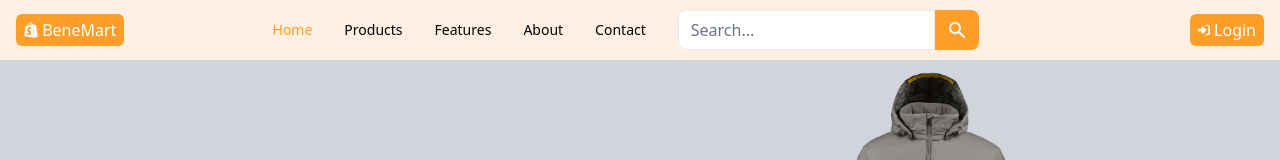
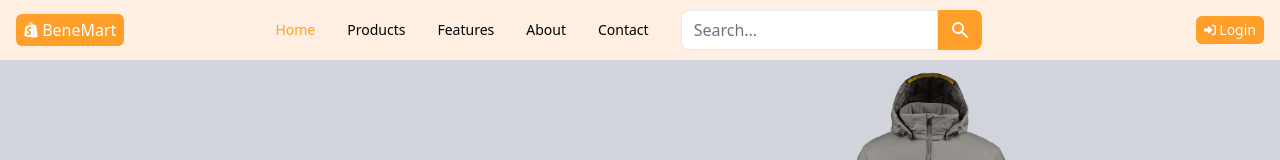
Before and after one commit to monirhabderabby/benemart-client, a React (Create React App) app: page / in a window 1280 px wide. Shown: the top 160 px of the page. Built offline with nearby package versions, Linux system fonts and the light colour scheme; no server answers.

Commit message:
structure ready 60% of flash deals dection, installed and setup react query

```diff
--- a/package.json
+++ b/package.json
@@ -16,6 +16,7 @@
     "flowbite-react": "^0.0.27",
     "react": "^18.2.0",
     "react-dom": "^18.2.0",
+    "react-query": "^3.39.1",
     "react-router-dom": "^6.3.0",
     "react-scripts": "5.0.1",
     "swiper": "^8.2.5",
--- /dev/null
+++ b/src/Components/Pages/Home/FlashDeals.js
@@ -0,0 +1,26 @@
+import React from 'react';
+import { useQuery } from 'react-query';
+import ProductCard from '../../Shared/ProductCard/ProductCard';
+
+const FlashDeals = () => {
+
+    const { data, isLoading } = useQuery("flashdeals", ()=> fetch("https://monirhabderabby.github.io/shoe-api/Shoe-API.json").then(res=> res.json()))
+
+    if(isLoading){
+        return;
+    }
+    return (
+        <div className='px-6 md:px-12 my-24'>
+            <h4 className='text-xl md:text-3xl text-red-600 font-semibold'>Flash Deals</h4>
+
+            <div className='grid grid-cols-1 md:grid-cols-2 lg:grid-cols-4'>
+                {
+                    data.map(product=> <ProductCard key={product.id} product={product} />)
+                }
+            </div>
+
+        </div>
+    );
+};
+
+export default FlashDeals;
--- a/src/Components/Pages/Home/Home.js
+++ b/src/Components/Pages/Home/Home.js
@@ -2,13 +2,16 @@ import React from 'react';
 import BNavbar from '../../Shared/BNavbar';
 import Footer from '../../Shared/Footer/Footer';
 import Banner from './Banner';
+import FlashDeals from './FlashDeals';
 
 const Home = () => {
     return (
         <div className='bg-secondary'>
             <BNavbar />
             <Banner />
+            <FlashDeals />
             <Footer />
+
         </div>
     );
 };
--- a/src/Components/Shared/BNavbar.js
+++ b/src/Components/Shared/BNavbar.js
@@ -9,12 +9,12 @@ import Logo from "./Logo/Logo";
 const BNavbar = () => {
     return (
         <div>
-            <Navbar fluid={true} rounded={true} className="bg-secondary">
+            <Navbar fluid={true} rounded={true} className="bg-[#FEEFE2]">
                 <Navbar.Brand href="https://flowbite.com/">
                     <Logo />
                 </Navbar.Brand>
-                <div className="flex md:order-2">
-                    <Link to="/login" className="bg-primary px-2 py-1 rounded-md text-white"><FontAwesomeIcon icon={faRightToBracket} className="w-3"/> Login</Link>
+                <div className="flex md:order-2 items-center">
+                    <Link to="/login" className="bg-primary px-2 py-1 text-sm rounded-md text-center text-white"><FontAwesomeIcon icon={faRightToBracket} className="w-3"/> Login</Link>
                     {/* <Dropdown
                         arrowIcon={false}
                         inline={true}
--- /dev/null
+++ b/src/Components/Shared/ProductCard/ProductCard.js
@@ -0,0 +1,11 @@
+import React from 'react';
+
+const ProductCard = ({product}) => {
+    return (
+        <div>
+
+        </div>
+    );
+};
+
+export default ProductCard;
--- a/src/index.js
+++ b/src/index.js
@@ -1,18 +1,21 @@
-import React from 'react';
-import ReactDOM from 'react-dom/client';
-import './index.css';
-import App from './App';
-import reportWebVitals from './reportWebVitals';
-import { BrowserRouter } from 'react-router-dom';
-
+import React from "react";
+import ReactDOM from "react-dom/client";
+import "./index.css";
+import App from "./App";
+import reportWebVitals from "./reportWebVitals";
+import { BrowserRouter } from "react-router-dom";
+import { QueryClient, QueryClientProvider } from "react-query";
 
 const root = ReactDOM.createRoot(document.getElementById("root"));
+const queryClient = new QueryClient();
 root.render(
-  <React.StrictMode>
-    <BrowserRouter>
-      <App />
-    </BrowserRouter>
-  </React.StrictMode>
+    <React.StrictMode>
+        <QueryClientProvider client={queryClient}>
+            <BrowserRouter>
+                <App />
+            </BrowserRouter>
+        </QueryClientProvider>
+    </React.StrictMode>
 );
 
 // If you want to start measuring performance in your app, pass a function
```
Also changed, not shown: 1 other file (tests, documents, lock files or other folders).
